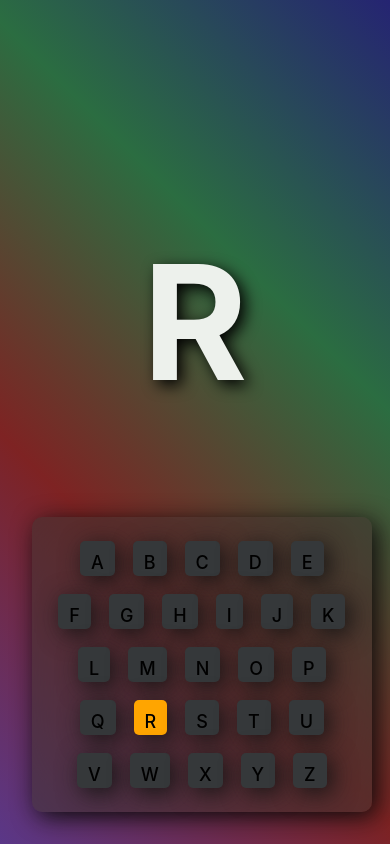
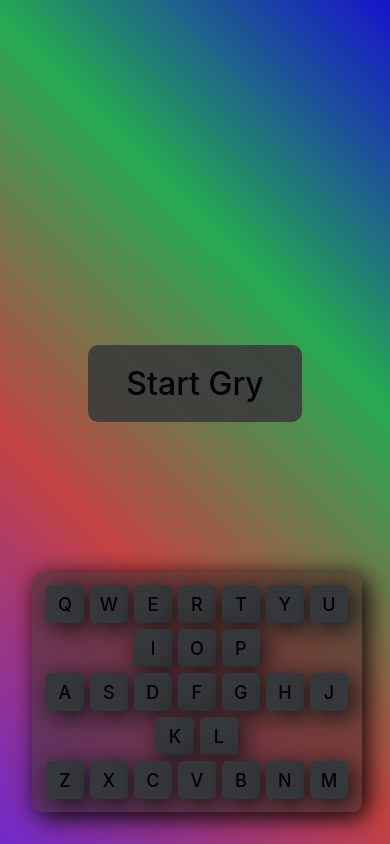
Before and after one commit to dalewandowski/RandomLetterApp, a React (Vite) app: page / in a window 390 px wide. Built offline with nearby package versions, Linux system fonts and the light colour scheme.

Commit message:
Add Sounds and Speaker

```diff
--- a/src/App.jsx
+++ b/src/App.jsx
@@ -1,5 +1,5 @@
 import "./App.css";
-import Keyboard from "./Components/Keyboard/Keyboard.jsx";
+
 import RandomLetter from "./Components/RandomLetter/RandomLetter.jsx";
 
 function App() {
--- a/src/Components/Keyboard/Keyboard.jsx
+++ b/src/Components/Keyboard/Keyboard.jsx
@@ -1,23 +1,31 @@
 import { useState } from "react";
 import style from "./keyboard.module.css";
 
-function Keyboard({ randomLetter }) {
-  const [letters, setLetters] = useState(
-    Array(26)
-      .fill(0)
-      .map((_, i) => String.fromCharCode(i + 97))
-  );
+function Keyboard({ randomLetter, isGameStarted }) {
+  const [rows, setRows] = useState([
+    ["q", "w", "e", "r", "t", "y", "u", "i", "o", "p"],
+    ["a", "s", "d", "f", "g", "h", "j", "k", "l"],
+    ["z", "x", "c", "v", "b", "n", "m"],
+  ]);
 
   return (
     <div className={style.container}>
-      {letters.map((letter, index) => (
-        <button
-          style={randomLetter === letter ? { backgroundColor: "orange" } : {}}
-          className={style.letterButton}
-          key={index}
-        >
-          {letter}
-        </button>
+      {rows.map((row, rowIndex) => (
+        <div key={rowIndex} className={style.row}>
+          {row.map((letter, index) => (
+            <button
+              style={
+                randomLetter === letter.toUpperCase() && isGameStarted
+                  ? { backgroundColor: "orange" }
+                  : {}
+              }
+              className={style.letterButton}
+              key={index}
+            >
+              {letter.toUpperCase()}
+            </button>
+          ))}
+        </div>
       ))}
     </div>
   );
--- a/src/Components/Keyboard/keyboard.module.css
+++ b/src/Components/Keyboard/keyboard.module.css
@@ -5,10 +5,10 @@ body {
   height: 100vh;
   background-image: linear-gradient(
     45deg,
-    rgb(90, 55, 136),
-    rgb(126, 35, 35),
-    rgb(43, 109, 65),
-    rgb(37, 36, 114)
+    rgb(111, 41, 202),
+    rgb(196, 66, 66),
+    rgb(37, 170, 81),
+    rgb(22, 19, 204)
   );
 
   margin: 0px;
@@ -22,25 +22,26 @@ body {
   font-size: 24px;
   text-align: center;
   box-shadow: 5px 5px 25px rgb(12, 12, 12);
-  padding: 15px;
+  padding: 10px;
   background-color: rgba(56, 53, 48, 0.5);
-  max-width: 690px;
+  max-width: 900px;
   backdrop-filter: blur(55px);
   border-radius: 10px;
 }
 
 .letterButton {
   text-transform: uppercase;
-  padding: 10px;
-  margin: 10px;
+  padding: 5px;
+  margin: 9px;
   border-radius: 5px;
-  height: 50px;
-  width: 50px;
+  height: 70px;
+  width: 70px;
   box-shadow: 5px 5px 25px rgb(20, 20, 20);
   background-color: rgb(53, 56, 58);
+  transition: background-color 0.3s ease-in-out;
 }
 
-@media (max-width: 724px) {
+@media (max-width: 964px) {
   .container {
     text-align: center;
     font-size: 18px;
@@ -48,15 +49,15 @@ body {
   }
 
   .letterButton {
-    height: 45px;
-    width: 45px;
-    margin: 9px;
+    height: 50px;
+    width: 50px;
+    margin: 6px;
   }
 }
-@media (max-width: 661px) {
+@media (max-width: 727px) {
   .letterButton {
-    height: 35px;
-    width: auto;
-    margin: 9px;
+    height: 38px;
+    width: 38px;
+    margin: 3px;
   }
 }
--- a/src/Components/RandomLetter/RandomLetter.jsx
+++ b/src/Components/RandomLetter/RandomLetter.jsx
@@ -1,24 +1,53 @@
 import { useState, useEffect } from "react";
 import Keyboard from "../Keyboard/Keyboard";
 import style from "./randomletter.module.css";
+import speakLetter from "../../Functional/speakLetter";
+
 function RandomLetter() {
   const [randomLetter, setRandomLetter] = useState("");
+  const [isGameStarted, setIsGameStarted] = useState(false);
 
-  const getRandomLetter = () => {
-    const randomIndex = Math.floor(Math.random() * 26);
-    const randomLetter = String.fromCharCode(randomIndex + 97);
-    setRandomLetter(randomLetter);
-    console.log(randomLetter);
-  };
+  /////// Get Random Letter //////
+  function getRandomLetter() {
+    setTimeout(() => {
+      const randomIndex = Math.floor(Math.random() * 26);
+      const randomLetter = String.fromCharCode(randomIndex + 65);
+      setRandomLetter(randomLetter);
+      speakLetter(randomLetter);
+      console.log(randomLetter);
+    }, 1000);
+  }
 
+  /////// Start Game //////
+  function startGame() {
+    setIsGameStarted(true);
+    getRandomLetter();
+  }
+
+  //////// Sounds //////
+  function playSound(isCorrect) {
+    const correct = new Audio("../public/sounds/correct.mp3");
+    const incorrect = new Audio("../public/sounds/incorrect.mp3");
+
+    if (isCorrect) {
+      correct.play();
+    } else {
+      incorrect.play();
+    }
+  }
+
+  ///////// Use Effects //////
   useEffect(() => {
     getRandomLetter();
   }, []);
 
   useEffect(() => {
     const handleKeyup = (e) => {
-      if (e.key === randomLetter) {
+      if (isGameStarted && e.key.toUpperCase() === randomLetter) {
+        playSound(true);
         getRandomLetter();
+      } else if (isGameStarted) {
+        playSound(false);
       }
     };
     window.addEventListener("keyup", handleKeyup);
@@ -29,8 +58,14 @@ function RandomLetter() {
 
   return (
     <>
-      <h1 className={style.randomLetter}>{randomLetter.toUpperCase()}</h1>
-      <Keyboard randomLetter={randomLetter} />
+      {!isGameStarted ? (
+        <button className={style.startButton} onClick={startGame}>
+          Start Gry
+        </button>
+      ) : (
+        <h1 className={style.randomLetter}>{randomLetter.toUpperCase()}</h1>
+      )}
+      <Keyboard isGameStarted={isGameStarted} randomLetter={randomLetter} />
     </>
   );
 }
--- a/src/Components/RandomLetter/randomLetter.module.css
+++ b/src/Components/RandomLetter/randomLetter.module.css
@@ -6,3 +6,16 @@
   text-shadow: 5px 5px 15px rgb(3, 3, 3);
   color: #edf1ec;
 }
+
+.startButton {
+  font-size: 2rem;
+  border-radius: 10px;
+  border: none;
+  background-color: #3d3d3dea;
+  margin-bottom: 150px;
+  transition: background-color, box-shadow 0.3s ease-in-out;
+}
+.startButton:hover {
+  background-color: #3d3d3dc4;
+  box-shadow: 2px 2px 25px rgb(3, 3, 3);
+}
--- /dev/null
+++ b/src/Functional/speakLetter.jsx
@@ -0,0 +1,20 @@
+export default function speakLetter(randomLetter) {
+  if ("speechSynthesis" in window) {
+    const speak = new SpeechSynthesisUtterance(randomLetter);
+    speak.lang = "pl-PL";
+    speak.rate = 0.8;
+    speak.pitch = 0.9;
+    const voices = window.speechSynthesis.getVoices();
+
+    const selectedVoice = voices.find(
+      (voice) => voice.name === "Google polski"
+    );
+    speak.voice = selectedVoice;
+
+    window.speechSynthesis.speak(speak);
+    console.log(voices);
+  } else {
+    const error = new SpeechSynthesisUtterance("NIEPRAWIDŁOWA LITERA");
+    window.speechSynthesis.speak(error);
+  }
+}
```
Also changed, not shown: 2 other files (tests, documents, lock files or other folders).
